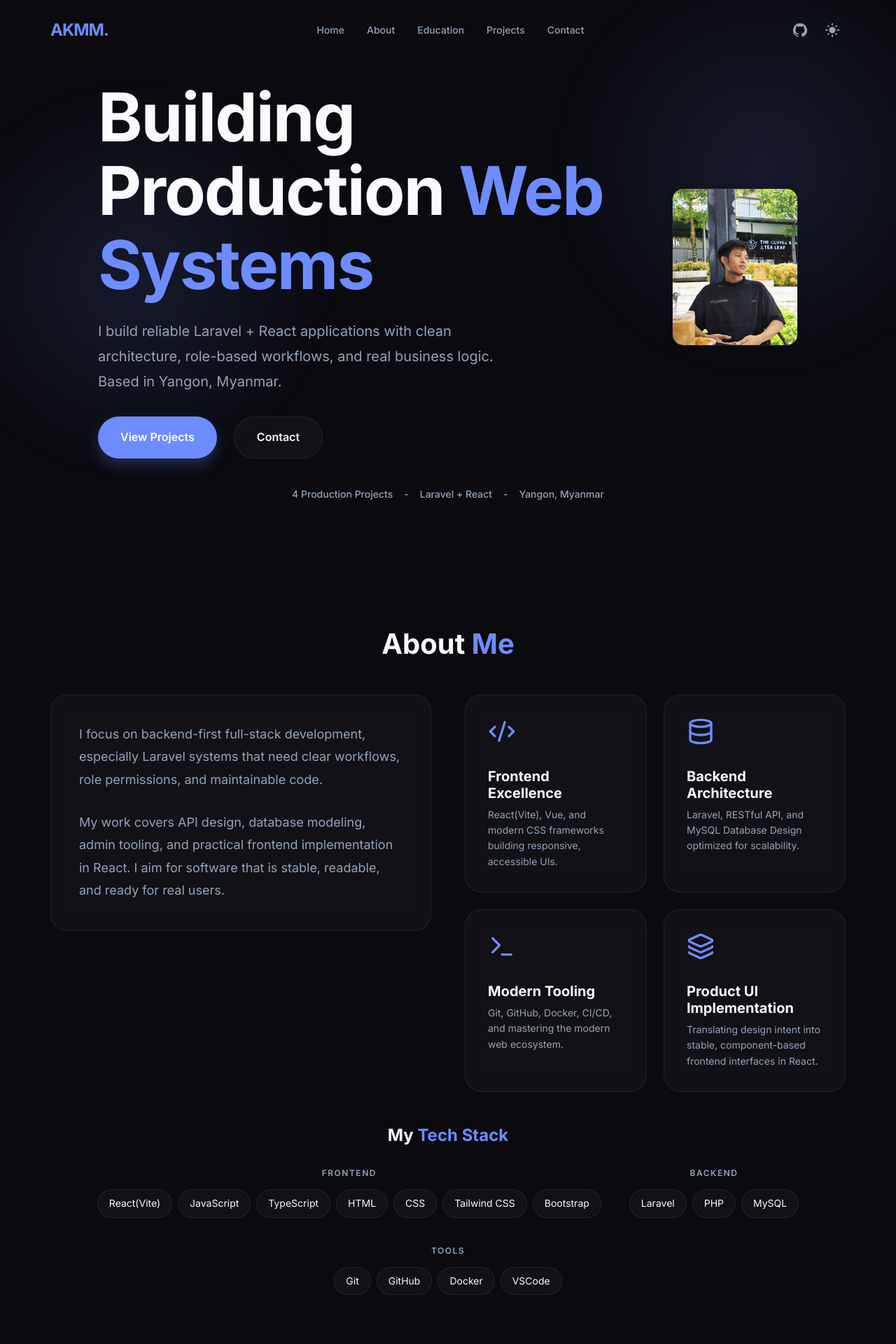
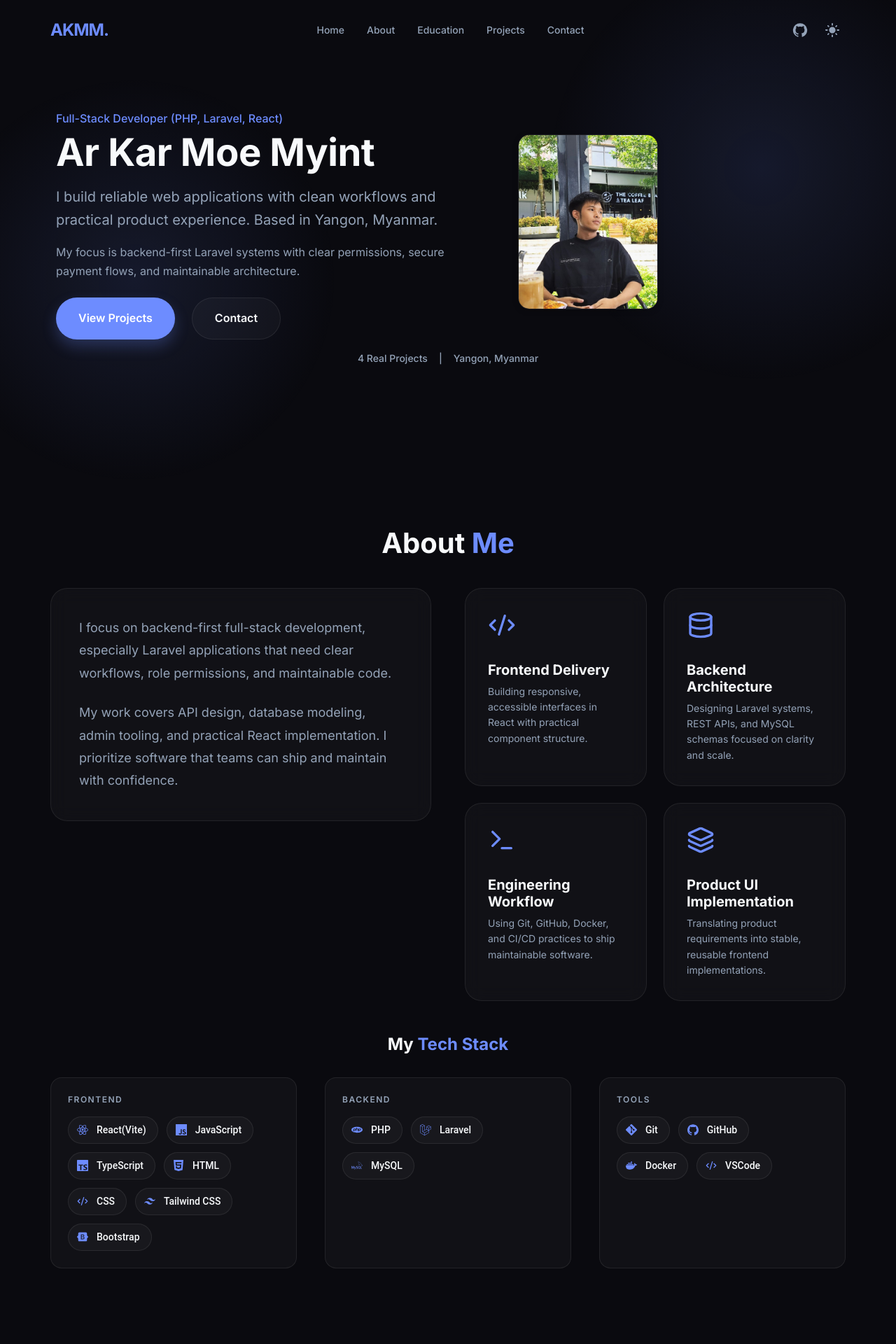
Before and after one commit to ArKar-PlayBoy/portfolio, a React (Vite) app: page / in a window 1280 px wide. Shown: the top 1920 px of the page at 70% size. Built offline with nearby package versions, Linux system fonts and the light colour scheme; the HTML template or start-up script is replaced by a standard one.

Commit message:
remodified

```diff
--- a/package.json
+++ b/package.json
@@ -9,7 +9,8 @@
     "@mui/material": "^7.3.9",
     "lucide-react": "^1.7.0",
     "react": "^19.2.4",
-    "react-dom": "^19.2.4"
+    "react-dom": "^19.2.4",
+    "react-icons": "^5.5.0"
   },
   "scripts": {
     "start": "vite",
--- a/src/components/About.css
+++ b/src/components/About.css
@@ -14,6 +14,10 @@
 
 .about-text p {
   line-height: 1.8;
+}
+
+.about-text p + p {
+  margin-top: var(--space-6);
 }
 
 .skills-grid {
@@ -69,21 +73,10 @@
   line-height: 1.6;
 }
 
-@media (max-width: 992px) {
+@media (max-width: 1024px) {
   .about-grid {
     grid-template-columns: 1fr;
-  }
-}
-
-@media (max-width: 576px) {
-  .skills-grid {
-    grid-template-columns: 1fr;
-  }
-  .tech-group {
-    min-width: auto;
-  }
-  .about-text {
-    padding: var(--space-8);
+    gap: var(--space-10);
   }
 }
 
@@ -99,15 +92,24 @@
 }
 
 .tech-groups {
-  display: flex;
-  flex-wrap: wrap;
-  justify-content: center;
+  display: grid;
+  grid-template-columns: repeat(3, minmax(0, 1fr));
   gap: var(--space-10);
 }
 
 .tech-group {
-  text-align: center;
-  min-width: 180px;
+  text-align: left;
+  padding: var(--space-6);
+  border: 1px solid var(--glass-border);
+  border-radius: var(--radius-lg);
+  background: var(--glass-bg);
+}
+
+.tech-group-items {
+  display: flex;
+  flex-wrap: wrap;
+  justify-content: flex-start;
+  gap: var(--space-3);
 }
 
 .tech-group-label {
@@ -117,25 +119,46 @@
   letter-spacing: 1.5px;
   color: var(--text-secondary);
   margin-bottom: var(--space-4);
+  display: flex;
+  justify-content: flex-start;
 }
 
-.tech-group-items {
-  display: flex;
-  flex-wrap: wrap;
-  justify-content: center;
-  gap: var(--space-2);
+.tech-group-items .MuiChip-root {
+  max-width: 100%;
 }
 
-.tech-chip {
-  font-size: var(--text-sm);
-  padding: var(--space-2) var(--space-4);
-  border-radius: var(--radius-full);
-  background: var(--glass-bg);
-  border: 1px solid var(--glass-border);
-  color: var(--text-primary);
-  transition: border-color 0.2s ease;
+@media (max-width: 1199px) and (min-width: 769px) {
+  .tech-groups {
+    grid-template-columns: repeat(2, minmax(0, 1fr));
+    gap: var(--space-6);
+  }
+  .tech-group {
+    padding: var(--space-4);
+  }
 }
 
-.tech-chip:hover {
-  border-color: var(--accent-primary);
+@media (max-width: 768px) {
+  .skills-grid {
+    grid-template-columns: 1fr;
+  }
+  .about-text {
+    padding: var(--space-8);
+  }
+  .tech-groups {
+    grid-template-columns: 1fr;
+    gap: var(--space-6);
+  }
+  .tech-group {
+    padding: var(--space-5);
+    text-align: left;
+  }
 }
+
+@media (max-width: 480px) {
+  .tech-group {
+    text-align: center;
+  }
+  .tech-group-items {
+    justify-content: center;
+  }
+}
--- a/src/components/About.jsx
+++ b/src/components/About.jsx
@@ -1,20 +1,82 @@
 import React from 'react';
-import { Layers, Terminal, Database, Code2 } from 'lucide-react';
+import { Chip } from '@mui/material';
+import {
+  SiHtml5, SiCss, SiJavascript, SiTypescript,
+  SiReact, SiTailwindcss, SiBootstrap,
+  SiPhp, SiLaravel, SiMysql,
+  SiGit, SiGithub, SiDocker
+} from 'react-icons/si';
+import { Code2, Layers, Terminal, Database } from 'lucide-react';
 import './About.css';
 
 const About = () => {
   const skills = [
-    { name: 'Frontend Excellence', icon: <Code2 size={40}/>, description: 'React(Vite), Vue, and modern CSS frameworks building responsive, accessible UIs.' },
-    { name: 'Backend Architecture', icon: <Database size={40}/>, description: 'Laravel, RESTful API, and MySQL Database Design optimized for scalability.' },
-    { name: 'Modern Tooling', icon: <Terminal size={40}/>, description: 'Git, GitHub, Docker, CI/CD, and mastering the modern web ecosystem.' },
-    { name: 'Product UI Implementation', icon: <Layers size={40}/>, description: 'Translating design intent into stable, component-based frontend interfaces in React.' },
+    { name: 'Frontend Delivery', icon: <Code2 size={40} />, description: 'Building responsive, accessible interfaces in React with practical component structure.' },
+    { name: 'Backend Architecture', icon: <Database size={40} />, description: 'Designing Laravel systems, REST APIs, and MySQL schemas focused on clarity and scale.' },
+    { name: 'Engineering Workflow', icon: <Terminal size={40} />, description: 'Using Git, GitHub, Docker, and CI/CD practices to ship maintainable software.' },
+    { name: 'Product UI Implementation', icon: <Layers size={40} />, description: 'Translating product requirements into stable, reusable frontend implementations.' },
   ];
 
   const techGroups = [
-    { group: "Frontend", items: ["React(Vite)", "JavaScript", "TypeScript", "HTML", "CSS", "Tailwind CSS", "Bootstrap"] },
-    { group: "Backend", items: ["Laravel", "PHP", "MySQL"] },
-    { group: "Tools", items: ["Git", "GitHub", "Docker", "VSCode"] },
+    {
+      group: 'Frontend',
+      items: ['React(Vite)', 'JavaScript', 'TypeScript', 'HTML', 'CSS', 'Tailwind CSS', 'Bootstrap'],
+    },
+    {
+      group: 'Backend',
+      items: ['PHP', 'Laravel', 'MySQL'],
+    },
+    {
+      group: 'Tools',
+      items: ['Git', 'GitHub', 'Docker', 'VSCode'],
+    },
   ];
+
+  const techItemIcons = {
+    'React(Vite)': SiReact,
+    JavaScript: SiJavascript,
+    TypeScript: SiTypescript,
+    HTML: SiHtml5,
+    CSS: SiCss,
+    'Tailwind CSS': SiTailwindcss,
+    Bootstrap: SiBootstrap,
+    PHP: SiPhp,
+    Laravel: SiLaravel,
+    MySQL: SiMysql,
+    Git: SiGit,
+    GitHub: SiGithub,
+    Docker: SiDocker,
+    VSCode: Code2,
+  };
+
+  const techChipSx = {
+    color: 'var(--text-primary)',
+    backgroundColor: 'var(--glass-bg)',
+    border: '1px solid var(--glass-border)',
+    borderRadius: 'var(--radius-full)',
+    height: 'auto',
+    maxWidth: '100%',
+    '&:hover': {
+      borderColor: 'var(--accent-primary)',
+    },
+    '& .MuiChip-icon': {
+      color: 'var(--accent-primary)',
+      marginLeft: 'var(--space-3)',
+      marginRight: '-4px',
+      transition: 'color 0.2s ease',
+    },
+    '&:hover .MuiChip-icon': {
+      color: 'var(--accent-primary)',
+    },
+    '& .MuiChip-label': {
+      fontSize: 'var(--text-sm)',
+      fontWeight: 500,
+      whiteSpace: 'normal',
+      overflow: 'visible',
+      textOverflow: 'clip',
+      padding: 'var(--space-2) var(--space-4)',
+    },
+  };
 
   return (
     <section id="about" className="section">
@@ -22,11 +84,10 @@ const About = () => {
       <div className="about-grid">
         <div className="about-text glass">
           <p>
-            I focus on backend-first full-stack development, especially Laravel systems that need clear workflows, role permissions, and maintainable code.
+            I focus on backend-first full-stack development, especially Laravel applications that need clear workflows, role permissions, and maintainable code.
           </p>
-          <br/>
           <p>
-            My work covers API design, database modeling, admin tooling, and practical frontend implementation in React. I aim for software that is stable, readable, and ready for real users.
+            My work covers API design, database modeling, admin tooling, and practical React implementation. I prioritize software that teams can ship and maintain with confidence.
           </p>
         </div>
         <div className="skills-grid">
@@ -47,9 +108,18 @@ const About = () => {
             <div className="tech-group" key={i}>
               <h4 className="tech-group-label">{group.group}</h4>
               <div className="tech-group-items">
-                {group.items.map((item, j) => (
-                  <span className="tech-chip" key={j}>{item}</span>
-                ))}
+                {group.items.map((item, j) => {
+                  const IconComponent = techItemIcons[item] || Code2;
+                  return (
+                    <Chip
+                      key={j}
+                      label={item}
+                      icon={<IconComponent size={16} />}
+                      size="small"
+                      sx={techChipSx}
+                    />
+                  );
+                })}
               </div>
             </div>
           ))}
--- a/src/components/Hero.css
+++ b/src/components/Hero.css
@@ -14,7 +14,7 @@
   max-width: 1000px;
   text-align: center;
   z-index: 2;
-  margin-top: 2rem;
+  margin-top: 1.5rem;
   display: flex;
   align-items: center;
   gap: var(--space-10);
@@ -26,13 +26,30 @@
   text-align: left;
 }
 
+.role-line {
+  font-size: var(--text-base);
+  color: var(--accent-primary);
+  font-weight: 500;
+  margin-bottom: var(--space-1);
+  opacity: 0;
+}
+
+.hero-cred {
+  font-size: var(--text-base);
+  color: var(--text-secondary);
+  max-width: 580px;
+  line-height: 1.7;
+  margin: 0 0 var(--space-6);
+  opacity: 0;
+}
+
 
 .title {
-  font-size: clamp(3rem, 8vw, 6rem);
+  font-size: clamp(2.2rem, 5vw, 3.4rem);
   font-weight: 800;
-  line-height: 1.1;
-  margin-bottom: var(--space-6);
-  letter-spacing: -2px;
+  line-height: 1.15;
+  margin-bottom: var(--space-4);
+  letter-spacing: -0.5px;
   opacity: 0;
 }
 
@@ -40,7 +57,7 @@
   font-size: var(--text-xl);
   color: var(--text-secondary);
   max-width: 600px;
-  margin: 0 0 var(--space-8);
+  margin: 0 0 var(--space-4);
   line-height: 1.8;
   opacity: 0;
 }
@@ -106,7 +123,7 @@
   align-items: center;
   justify-content: center;
   gap: var(--space-4);
-  margin-top: var(--space-10);
+  margin-top: var(--space-4);
   z-index: 2;
   flex-wrap: wrap;
   opacity: 0;
@@ -118,7 +135,7 @@
   font-weight: 500;
 }
 
-.proof-dot {
+.proof-divider {
   color: var(--accent-primary);
   font-size: var(--text-lg);
 }
@@ -151,6 +168,10 @@
     flex-direction: column;
     align-items: stretch;
   }
+  .hero-cred {
+    margin-left: auto;
+    margin-right: auto;
+  }
   .hero-portrait {
     order: -1;
   }
@@ -175,3 +196,23 @@
     width: 120px;
   }
 }
+
+@media (min-width: 1200px) {
+  .hero {
+    min-height: 84vh;
+  }
+  .hero-split {
+    max-width: 1120px;
+    margin-top: var(--space-2);
+  }
+  .hero-text {
+    max-width: 620px;
+  }
+  .hero-portrait-img {
+    width: 200px;
+  }
+  .description {
+    line-height: 1.65;
+    max-width: 580px;
+  }
+}
--- a/src/components/Hero.jsx
+++ b/src/components/Hero.jsx
@@ -6,11 +6,17 @@ const Hero = () => {
     <section id="home" className="hero">
       <div className="hero-split">
         <div className="hero-text">
-          <h1 className="title animate-fade-in" style={{ animationDelay: '0.2s' }}>
-            Building Production <span className="gradient-text">Web Systems</span>
+          <p className="role-line animate-fade-in" style={{ animationDelay: '0s' }}>
+            Full-Stack Developer (PHP, Laravel, React)
+          </p>
+          <h1 className="title animate-fade-in" style={{ animationDelay: '0.15s' }}>
+            Ar Kar Moe Myint
           </h1>
-          <p className="description animate-fade-in" style={{ animationDelay: '0.4s' }}>
-            I build reliable Laravel + React applications with clean architecture, role-based workflows, and real business logic. Based in Yangon, Myanmar.
+          <p className="description animate-fade-in" style={{ animationDelay: '0.3s' }}>
+            I build reliable web applications with clean workflows and practical product experience. Based in Yangon, Myanmar.
+          </p>
+          <p className="hero-cred animate-fade-in" style={{ animationDelay: '0.45s' }}>
+            My focus is backend-first Laravel systems with clear permissions, secure payment flows, and maintainable architecture.
           </p>
           <div className="hero-actions animate-fade-in" style={{ animationDelay: '0.6s' }}>
             <a href="#projects" className="btn btn-primary">View Projects</a>
@@ -22,16 +28,14 @@ const Hero = () => {
             src="/profile.jpg"
             alt="Ar Kar Moe Myint"
             className="hero-portrait-img animate-fade-in"
-            style={{ animationDelay: '0.8s' }}
+            style={{ animationDelay: '0.75s' }}
             loading="eager"
           />
         </div>
       </div>
-      <div className="proof-strip animate-fade-in" style={{ animationDelay: '1s' }}>
-        <span>4 Production Projects</span>
-        <span className="proof-dot">-</span>
-        <span>Laravel + React</span>
-        <span className="proof-dot">-</span>
+      <div className="proof-strip animate-fade-in" style={{ animationDelay: '0.9s' }}>
+        <span>4 Real Projects</span>
+        <span className="proof-divider" aria-hidden="true">|</span>
         <span>Yangon, Myanmar</span>
       </div>
     </section>
--- a/src/components/Projects.jsx
+++ b/src/components/Projects.jsx
@@ -8,39 +8,39 @@ const Projects = () => {
       id: 'cafe-web',
       title: 'AI Barista Cafe-Web Management System',
       category: 'Full-Stack',
-      problem: 'Cafe operations were fragmented across manual ordering, reservations, inventory, and payment verification, causing delays and weak cost visibility.',
-      built: 'Built a Laravel 12 platform with multi-guard RBAC (admin/staff/customer), Google OAuth login, AI drink recommendations (weather, mood, time), Stripe/KBZ/COD payments, FIFO inventory, menu cost-profit analysis, and comprehensive security (CSRF, rate limiting, IDOR protection, security headers, audit logging, ban system).',
-      outcome: 'Unified ordering, payment, and stock workflows with real-time cost insights, plus secure Google OAuth login and robust security protections (ban system, rate limiting, audit logging).',
+      problem: 'Cafe operations were fragmented across ordering, reservations, inventory, and payment verification, creating delays and weak cost visibility.',
+      built: 'Built a Laravel 12 platform with multi-guard RBAC, Google OAuth, AI drink recommendations, Stripe/KBZ/COD payments, FIFO inventory, and menu cost-profit analysis with security hardening.',
+      outcome: 'Unified daily operations into one system with faster order handling, stronger payment controls, and clearer cost tracking for decision-making.',
       repoUrl: 'https://github.com/ArKar-PlayBoy/cafe-web-application',
-      tags: ['Laravel', 'Tailwind CSS', 'Alpine.js', 'Stripe', 'Google OAuth', 'Security'],
+      tags: ['Laravel 12', 'Tailwind CSS', 'MySQL', 'RBAC', 'Stripe'],
     },
     {
       id: 'service-management',
       title: 'Service Management',
       category: 'Full-Stack',
-      problem: 'Service requests lacked a clear multi-role workflow, had no structured lifecycle or escalation path, and customers had no visibility or control over their ticket resolution process.',
-      built: 'A Laravel-based ticket service management system with 4 role-based workflows (Admin, Technician, Specialist, Customer). Features include structured ticket lifecycle (pending_review → in_progress → pending_approval → resolved/closed), external specialist escalation for complex repairs, warranty-based ticket reopen capability, real-time notifications, multilingual support, and comprehensive audit logging.',
-      outcome: 'Created a clear assignment → tracking → resolution pipeline with role-based access control, full audit trail, escalation handling, and customer approval workflow. Enabled technicians to request external specialist help and customers to approve or reject resolutions within warranty period.',
+      problem: 'Service requests lacked a clear lifecycle, role ownership, and escalation workflow, causing inconsistent resolution.',
+      built: 'Built a Laravel service system with four role workflows, structured ticket states, specialist escalation, warranty-based reopen, and full audit logging.',
+      outcome: 'Established a reliable assign -> track -> resolve process with better accountability for staff and clearer visibility for customers.',
       repoUrl: 'https://github.com/ArKar-PlayBoy/service-management',
-      tags: ['Laravel','Tailwind CSS', 'RBAC', 'MySQL'],
+      tags: ['Laravel', 'Tailwind CSS', 'MySQL', 'RBAC'],
     },
     {
       id: 'ai-blog',
       title: 'AI Blog System',
       category: 'Full-Stack',
-      problem: 'Content publishing needed control, moderation, auditability and lacked governance, moderation, and AI assistance.',
-      built: 'A Laravel blog with OpenAI + Claude API integration for content generation and automated moderation, plus RBAC and audit logging.',
-      outcome: 'Enabled AI-assisted publishing with role-based approval and content quality controls.',
+      problem: 'Publishing workflows needed moderation, governance, and auditability while still improving content speed.',
+      built: 'Built a Laravel blog platform with OpenAI and Claude-assisted drafting, role-based approval, moderation controls, and audit trails.',
+      outcome: 'Enabled faster publishing while maintaining review quality, role accountability, and safer content operations.',
       repoUrl: 'https://github.com/ArKar-PlayBoy/laravel-ai-blog',
-      tags: ['Laravel', 'AI', 'RBAC'],
+      tags: ['Laravel', 'AI', 'RBAC', 'MySQL'],
     },
     {
       id: 'news-monitor',
       title: 'USA-IRAN News Monitor',
       category: 'Back-End',
-      problem: 'Important updates required constant manual checking.',
-      built: 'An automated monitor that collects news signals and sends Telegram alerts.',
-      outcome: 'Delivered faster situational updates through automated notifications.',
+      problem: 'Critical news updates required repeated manual checks and delayed response.',
+      built: 'Built an automated monitoring service that collects relevant signals and pushes Telegram alerts in near real time.',
+      outcome: 'Reduced manual tracking work and improved response speed with consistent automated notifications.',
       repoUrl: 'https://github.com/ArKar-PlayBoy/usa-news-monitor',
       tags: ['Laravel', 'Telegram API', 'Web Scraping'],
     },
--- a/src/index.css
+++ b/src/index.css
@@ -134,6 +134,16 @@ ul {
   text-align: center;
 }
 
+@media (min-width: 1200px) {
+  .section {
+    padding: 5rem 2rem;
+  }
+
+  .section-title {
+    margin-bottom: var(--space-10);
+  }
+}
+
 /* Focus visible */
 :focus-visible {
   outline: none;
```
Also changed, not shown: 1 other file (tests, documents, lock files or other folders).
